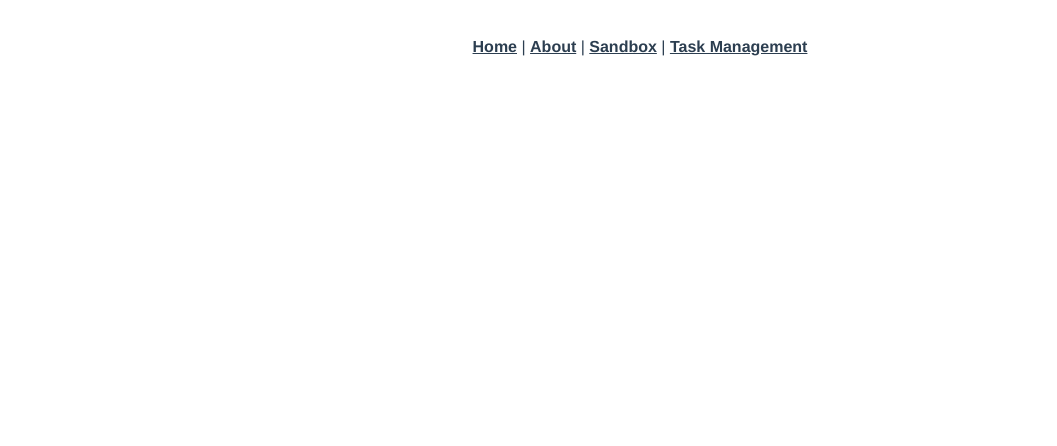
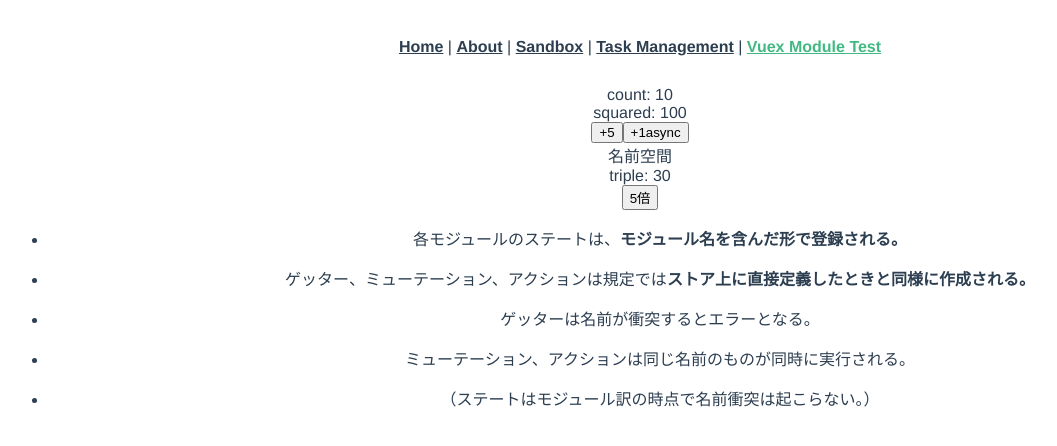
Before and after one commit to myokoyama0712/vuejs-sandbox, a Vue app: page /vuex-module-test in a window 1280 px wide. Shown: the top 446 px of the page, without its empty margins (0-1057 px from the left). Built offline with nearby package versions, Linux system fonts and the light colour scheme.

Commit message:
use vuex module and namespace systems

```diff
--- a/src/App.vue
+++ b/src/App.vue
@@ -4,7 +4,8 @@
       <router-link to="/">Home</router-link> |
       <router-link to="/about">About</router-link> |
       <router-link to="/sandbox">Sandbox</router-link> |
-      <router-link to="/task-management">Task Management</router-link>
+      <router-link to="/task-management">Task Management</router-link> |
+      <router-link to="/vuex-module-test">Vuex Module Test</router-link>
     </div>
     <router-view/>
   </div>
--- /dev/null
+++ b/src/exampleStore.js
@@ -0,0 +1,26 @@
+export default {
+  // 名前空間が区切られたexampleモジュールを定義
+  namespaced: true,
+
+  getters: {
+    // 第3引数、第4引数にグローバルな名前空間にアクセスするための
+    // rootState, rootGettersが渡される
+    // rootState.countを3倍したものを返す
+    // **rootは文字通りVuex storeの根を表す（1つ上の親ではない）**
+    triple(state, getters, rootState, rootGetters) {
+      return rootState.counter.count + rootGetters.double
+    },
+  },
+
+  actions: {
+    // rootState.countを5倍にする
+    multiplyByFive(ctx) {
+      // グローバルなdoubleゲッターとexampleモジュールのtripleゲッターを利用する
+      const payload = ctx.rootGetters.double + ctx.getters.triple
+
+      // グローバルな名前空間のupdateを呼び出したいので、
+      // root: trueオプションを付与する
+      ctx.commit('update', payload, { root: true })
+    },
+  },
+}
--- a/src/router.js
+++ b/src/router.js
@@ -31,5 +31,10 @@ export default new Router({
       name: 'task-management',
       component: () => import('./views/TaskManagement.vue')
     },
+    {
+      path: '/vuex-module-test',
+      name: 'vuex-module-test',
+      component: () => import('./views/VuexModuleTest.vue')
+    },
   ]
 })
--- a/src/store.js
+++ b/src/store.js
@@ -1,5 +1,7 @@
 import Vue from 'vue'
 import Vuex from 'vuex'
+
+import example from './exampleStore.js'
 
 Vue.use(Vuex)
 
@@ -36,12 +38,18 @@ const counter = {
   },
   // ゲッター
   getters: {
-    squared: state => state.count*state.count
+    squared: state => state.count * state.count,
+
+    double: state => state.count + state.count
   },
   // ミューテーション
   mutations: {
     increment(state, amount) {
       state.count += amount
+    },
+
+    update(state, payload) {
+      state.count = payload
     },
   },
   // アクション
@@ -54,11 +62,12 @@ const counter = {
     }
   },
   // モジュールは入れ子に定義することができる
-//  modules: {
-//    childModule: {
-//      // ... 入れ子モジュールの定義 ...
-//    },
-//  },
+  modules: {
+    //childModule: {
+    //  // ... 入れ子モジュールの定義 ...
+    //},
+    example,
+  },
 }
 
 export default new Vuex.Store({
--- a/src/views/TaskManagement.vue
+++ b/src/views/TaskManagement.vue
@@ -48,15 +48,6 @@
     <br>
     例えば、ローカルストレージへのアクセス、Ajaxリクエストは副作用です。
   </p>
-
-  <div>
-    <div>count: {{ count }}</div>
-    <div>squared: {{ squared }}</div>
-    <div>
-      <button @click="increment">+5</button>
-      <button @click="incrementAsync">+1async</button>
-    </div>
-  </div>
 </div>
 </template>
 
@@ -82,12 +73,6 @@ export default {
     },
     filter() {
       return this.$store.state.filter
-    },
-    count() {
-      return this.$store.state.counter.count	// ステートはモジュール名の下に登録される
-    },
-    squared() {
-      return this.$store.getters.squared	// ゲッターやミューテーション・アクションはモジュールが絡んでも呼び出し方は変わらない
     },
   },
 
@@ -146,14 +131,6 @@ export default {
       // restoreアクションをディスパッチ
       this.$store.dispatch('restore')
     },
-
-    // counterモジュール配下のミューテーション・アクションでも呼び出しは通常通り
-    increment() {
-      this.$store.commit('increment', 5)
-    },
-    incrementAsync() {
-      this.$store.dispatch('incrementAsync', { type: 'one' })
-    },
   },
 }
 </script>
--- /dev/null
+++ b/src/views/VuexModuleTest.vue
@@ -0,0 +1,53 @@
+<template>
+<div>
+  <div>count: {{ count }}</div>
+  <div>squared: {{ squared }}</div>
+  <div>
+    <button @click="increment">+5</button>
+    <button @click="incrementAsync">+1async</button>
+  </div>
+
+  <div>名前空間</div>
+  <div>triple: {{ triple }}</div>
+  <div>
+    <button @click="multiplyByFive">5倍</button>
+  </div>
+
+  <ul>
+    <li><p>各モジュールのステートは、<b>モジュール名を含んだ形で登録される。</b></p></li>
+    <li><p>ゲッター、ミューテーション、アクションは規定では<b>ストア上に直接定義したときと同様に作成される。</b></p></li>
+    <li><p>ゲッターは名前が衝突するとエラーとなる。</p></li>
+    <li><p>ミューテーション、アクションは同じ名前のものが同時に実行される。</p></li>
+    <li><p>（ステートはモジュール訳の時点で名前衝突は起こらない。）</p></li>
+  </ul>
+</div>
+</template>
+
+<script>
+export default {
+  computed: {
+    count() {
+      return this.$store.state.counter.count	// ステートはモジュール名の下に登録される
+    },
+    squared() {
+      return this.$store.getters.squared	// ゲッターやミューテーション・アクションはモジュールが絡んでも呼び出し方は変わらない
+    },
+    triple() {
+      return this.$store.getters['example/triple']
+    },
+  },
+
+  methods: {
+    // counterモジュール配下のミューテーション・アクションでも呼び出しは通常通り
+    increment() {
+      this.$store.commit('increment', 5)
+    },
+    incrementAsync() {
+      this.$store.dispatch('incrementAsync', { type: 'one' })
+    },
+    multiplyByFive() {
+      this.$store.dispatch('example/multiplyByFive')
+    },
+  },
+}
+</script>
```
